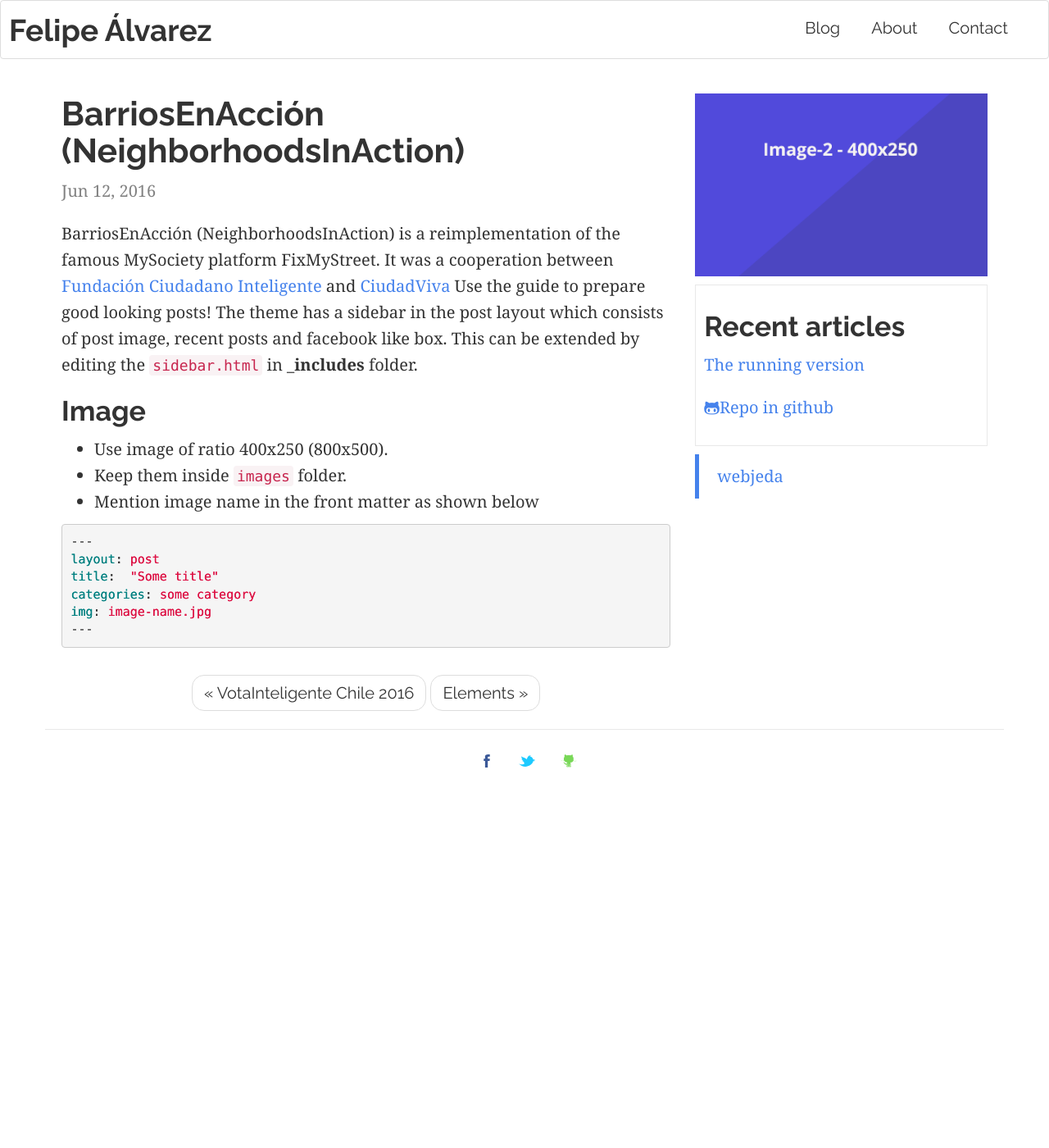
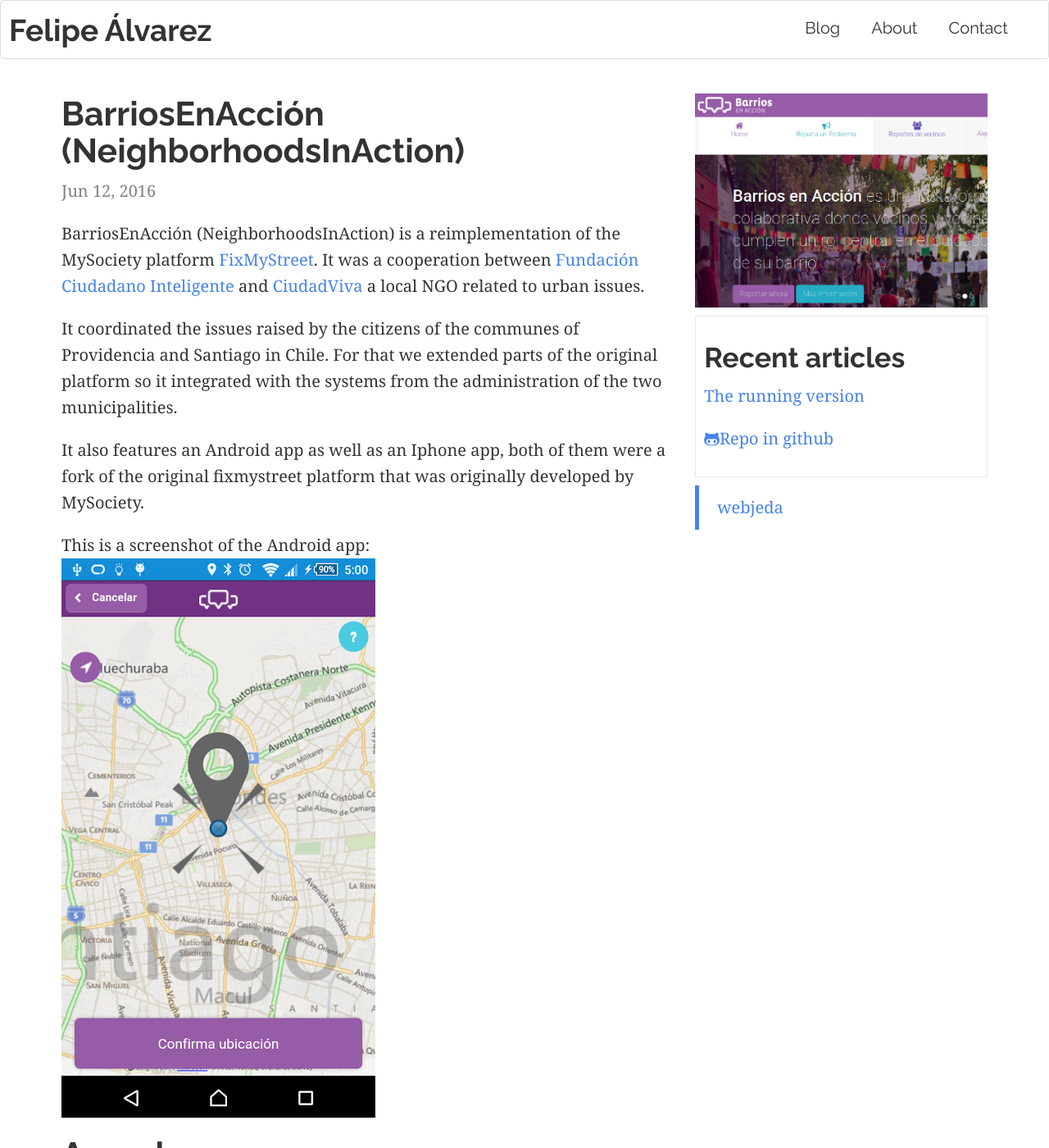
Before and after one commit to lfalvarez/portfolio, a Jekyll site: the page built from _posts/2016-06-12-barrios-en-accion.markdown, in a window 1280 px wide and 1400 px high. Shown: the whole window at 82% size. Built offline with Jekyll 4.4.1, drawn with Linux system fonts in a browser that asks for light colours; some of the changed text lies outside the part shown.

Commit message:
Adding different images and descriptions

```diff
--- a/_posts/2016-06-10-circo-roto.markdown
+++ b/_posts/2016-06-10-circo-roto.markdown
@@ -1,8 +1,8 @@
 ---
 layout: post
-title:  "Elements"
-categories: jekyll update
-img: image-4.png
+title:  "Street Performance in a Santiago's plaza"
+categories: [circus]
+img: circo-roto-1.jpg
 ---
 Below elements can be used just by adding certain classes to regular html elements. Since the theme is based on Bootstrap, you can use any bootstrap class in this theme.
 
--- a/_posts/2016-06-12-barrios-en-accion.markdown
+++ b/_posts/2016-06-12-barrios-en-accion.markdown
@@ -2,8 +2,9 @@
 layout: post
 title:  "BarriosEnAcción (NeighborhoodsInAction)"
 categories: colaborative platforms
-img: image-2.png
-categories: two
+img: barrios-1.png
+year: 2015
+categories: [civic-tech]
 links:
     - url: http://barriosenaccion.cl
       description: The running version
@@ -13,20 +14,23 @@
       type: github
 ---
 
-BarriosEnAcción (NeighborhoodsInAction) is a reimplementation of the famous MySociety platform FixMyStreet. It was a cooperation between [Fundación Ciudadano Inteligente](http://ciudadanointeligente.org) and [CiudadViva](http://ciudadviva.cl)
-Use the guide to prepare good looking posts! The theme has a sidebar in the post layout which consists of post image, recent posts and facebook like box. This can be extended by editing the ``sidebar.html`` in **_includes** folder.
+BarriosEnAcción (NeighborhoodsInAction) is a reimplementation of the MySociety platform [FixMyStreet](http://fixmystreet.org/). It was a cooperation between [Fundación Ciudadano Inteligente](http://ciudadanointeligente.org) and [CiudadViva](http://ciudadviva.cl) a local NGO related to urban issues.
 
-## Image
+It coordinated the issues raised by the citizens of the communes of Providencia and Santiago in Chile.
+For that we extended parts of the original platform so it integrated with the systems from the administration of the two municipalities.
 
-- Use image of ratio 400x250 (800x500).
-- Keep them inside ``images`` folder.
-- Mention image name in the front matter as shown below
+It also features an Android app as well as an Iphone app, both of them were a fork of the original fixmystreet platform that was originally developed by MySociety.
 
-{% highlight yml %}
----
-layout: post
-title:  "Some title"
-categories: some category
-img: image-name.jpg
----
-{% endhighlight %}
+This is a screenshot of the Android app:
+![](/images/barrios-2.png)
+
+Awards
+======
+BarriosEnAccion won the first place in the QueVeo awards, an NGO that promotes quality content in TV, Radio and the Internet, in the category of "Community Contribution Website".
+
+![](/images/barrios-3.png)
+
+My role in the team
+===================
+I adapted [FixMyStreet](http://fixmystreet.org/) with a different look and also coordinated with departments of computing from the two municipalities.
+Another part of the project was to adapt the mobile application.
```
Also changed, not shown: _posts/2016-05-08-yo-quiero-saber.markdown (+10 -0 lines), _posts/2016-06-09-write-in-public.markdown (+11 -2 lines), _posts/2016-06-13-votainteligente.markdown (+7 -1 lines), images/barrios-1.png (added), images/barrios-2.png (added), images/barrios-3.png (added), images/circo-roto-1.jpg (added), images/write-in-public-1.png (added), images/yqs-1.png (added).
